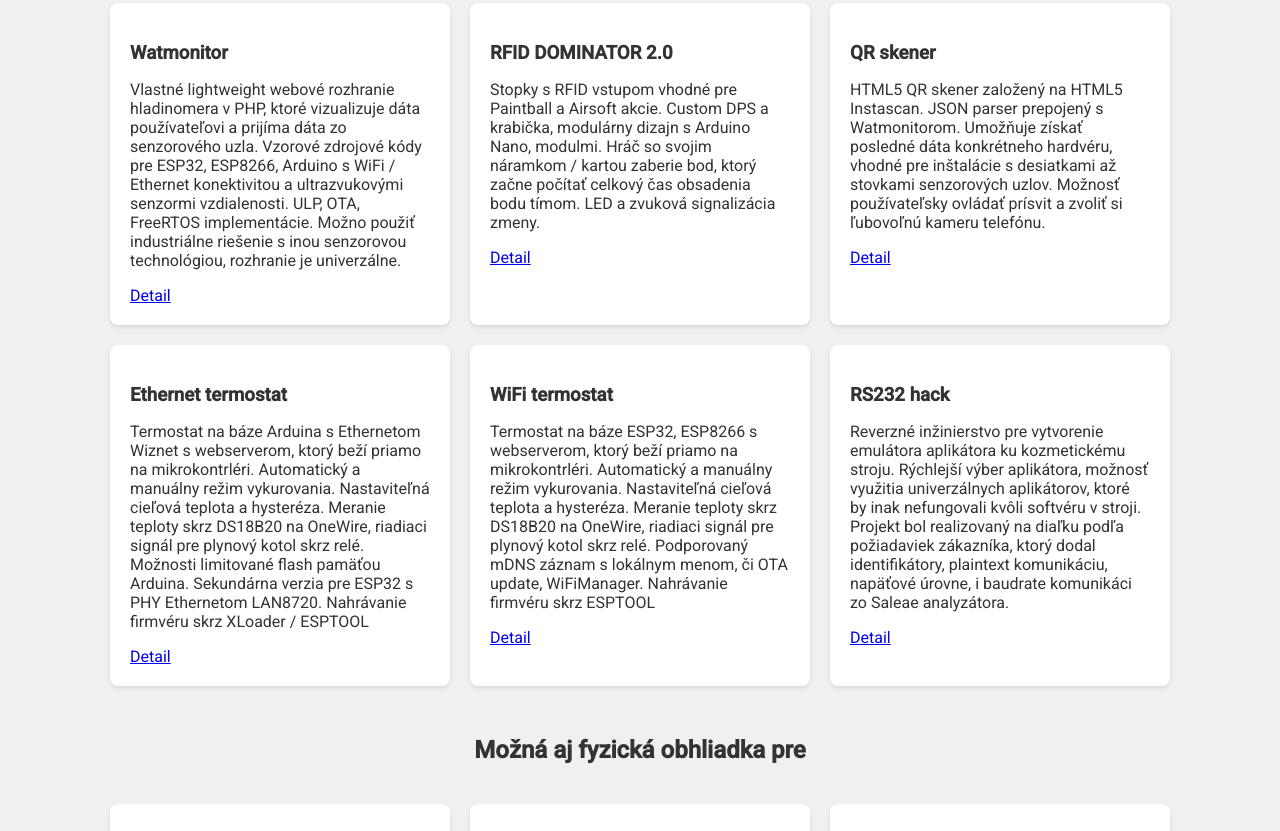
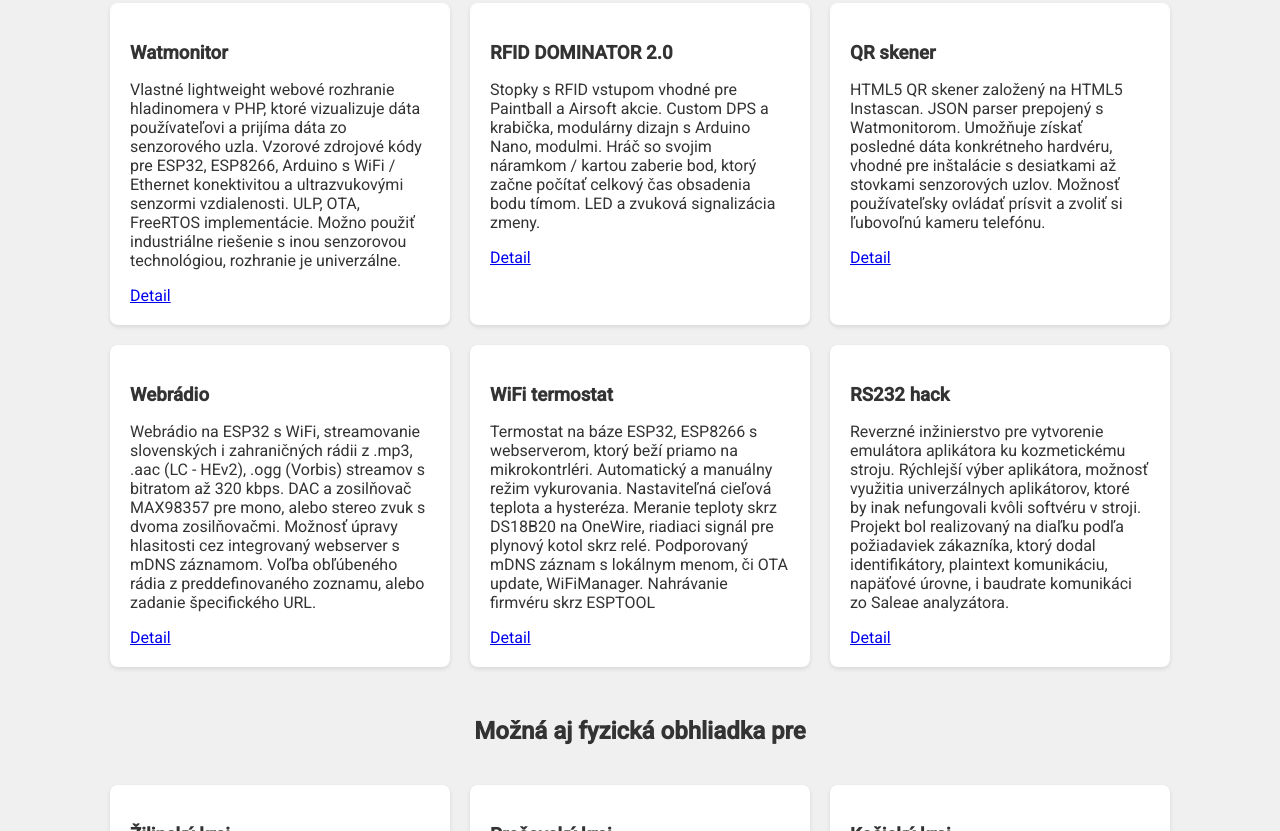
Before and after one commit to Your-IoT/your-iot.github.io, a plain HTML site: page portfolio.html in a window 1280 px wide. Shown: the part 447-1278 px from the top of the page. Drawn offline with Linux system fonts and the light colour scheme.

Commit message:
Update portfolio.html

```diff
--- a/portfolio.html
+++ b/portfolio.html
@@ -124,8 +124,11 @@ Prepájanie so systémami zákazníka priamo, alebo cez 3rd party služby.</p>
                     <a href="https://hladinomer.eu/QR/">Detail</a>
                 </div>
                 <div class="portfolio-item">
-                    <h3>Ethernet termostat</h3>
-                    <p>Termostat na báze Arduina s Ethernetom Wiznet s webserverom, ktorý beží priamo na mikrokontrléri. Automatický a manuálny režim vykurovania. Nastaviteľná cieľová teplota a hysteréza. Meranie teploty skrz DS18B20 na OneWire, riadiaci signál pre plynový kotol skrz relé. Možnosti limitované flash pamäťou Arduina. Sekundárna verzia pre ESP32 s PHY Ethernetom LAN8720. Nahrávanie firmvéru skrz XLoader / ESPTOOL</p>
+                    <h3>Webrádio</h3>
+                    <p>Webrádio na ESP32 s WiFi, streamovanie slovenských i zahraničných rádii z .mp3, .aac (LC - HEv2), .ogg (Vorbis) streamov s bitratom až 320 kbps.
+                    DAC a zosilňovač MAX98357 pre mono, alebo stereo zvuk s dvoma zosilňovačmi.
+                    Možnosť úpravy hlasitosti cez integrovaný webserver s mDNS záznamom. Voľba obľúbeného rádia z preddefinovaného zoznamu, alebo zadanie špecifického URL.
+                    </p>
                     <a href="https://martinius96.github.io/termostat-ethernet/">Detail</a>
                 </div>
                 <div class="portfolio-item">
```
